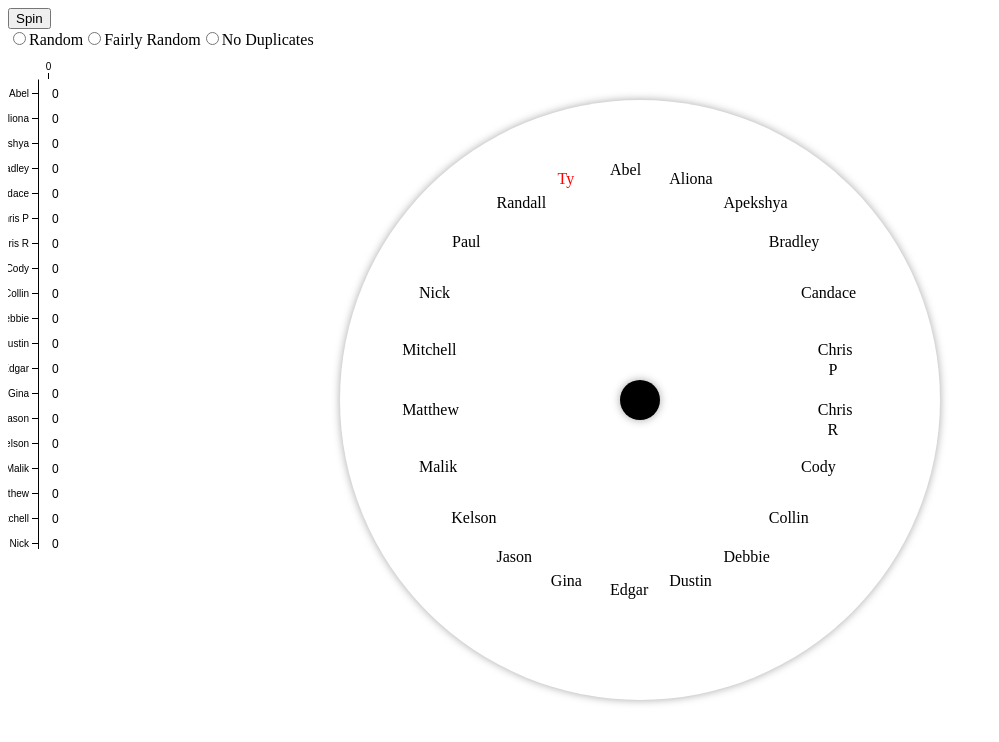
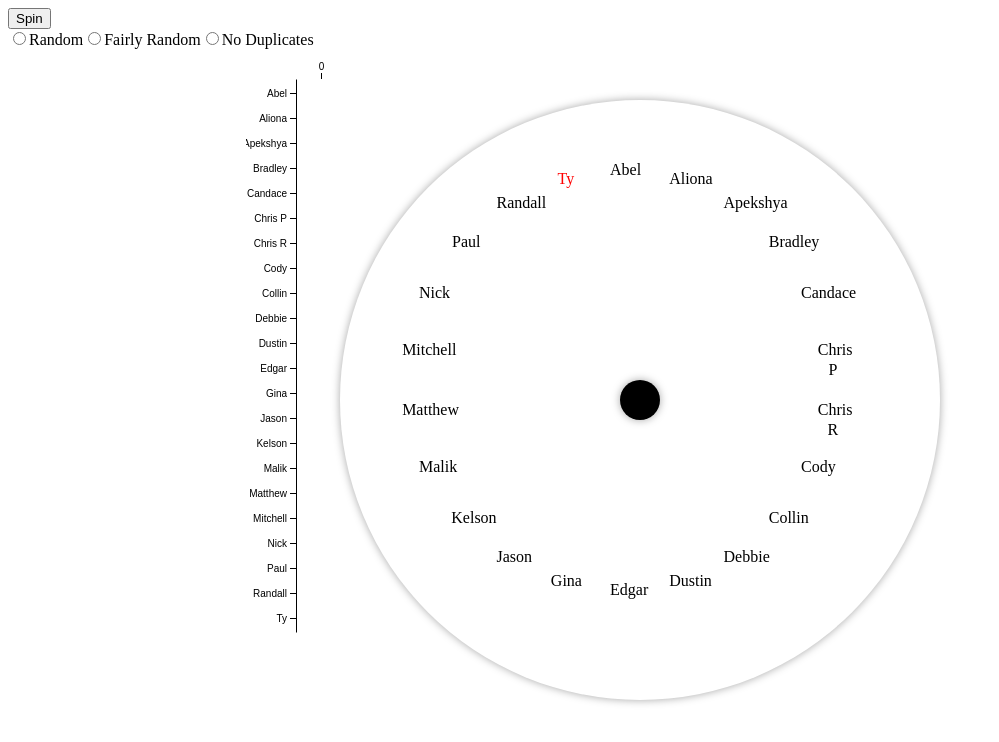
Before and after one commit to dwmorris11/spinnerWheel, a React app: page / in a window 1280 px wide. Shown: the top 742 px of the page, without its empty margins (0-999 px from the left). Built offline with nearby package versions, Linux system fonts and the light colour scheme.

Commit message:
Modified the styling for the barchart to display better. Issue with the text fields on the barchart duplicating.

```diff
--- a/src/app.jsx
+++ b/src/app.jsx
@@ -126,9 +126,15 @@ class App extends React.Component {
       <>
         <button onClick={this.handleSpinClick}>Spin</button>
         <RandomType randomChange={this.randomChange}></RandomType>
-        <BarChart data={this.state.barChartNames}></BarChart>
-        <Wheel names={this.state.currentNames}></Wheel>
-        <Axel></Axel>
+        <div style={{display: 'flex', justifyContent: 'space-evenly'}}>
+          <div>
+            <BarChart data={this.state.barChartNames}></BarChart>
+          </div>
+          <div>
+            <Wheel names={this.state.currentNames}></Wheel>
+            <Axel></Axel>
+          </div>
+        </div>
       </>
     )
   }
--- a/src/barchart.jsx
+++ b/src/barchart.jsx
@@ -21,7 +21,7 @@ class BarChart extends React.Component {
 
   render(){
     return(
-      <svg ref={node => this.node = node} width={500} height={500}></svg>
+      <svg ref={node => this.node = node} width={550} height={1000}></svg>
     );
   }
 }
--- a/src/graph.js
+++ b/src/graph.js
@@ -8,9 +8,9 @@ var margin = ({});
 margin.top = 30;
 margin.right = 0;
 margin.bottom = 10;
-margin.left = 30;
+margin.left = 50;
 
-var width = 50;
+var width = 100;
 var height = Math.ceil((data.length + 0.1) * barHeight) + margin.top + margin.bottom;
 
 var x = d3.scaleLinear()
@@ -22,7 +22,7 @@ var y = d3.scaleBand()
   .rangeRound([margin.top, height - margin.bottom])
   .padding(0.1);
 
-var format = x.tickFormat(20, data.format);
+var format = x.tickFormat(1, 'd');
 
 var yAxis = g => g
     .attr("transform", `translate(${margin.left},0)`)
@@ -58,10 +58,10 @@ var xAxis = g => g
       .attr("dy", "0.35em")
       .attr("dx", -4)
       .text(d => format(d.value))
-    .call(text => text.filter(d => x(d.value) - x(0) < 20) // short bars
-      .attr("dx", +4)
-      .attr("fill", "black")
-      .attr("text-anchor", "start"));
+    // .call(text => text.filter(d => x(d.value) - x(0) < 20) // short bars
+    //   .attr("dx", +4)
+    //   .attr("fill", "black")
+    //   .attr("text-anchor", "start"));
 
   select(node)
       .append("g")
```
